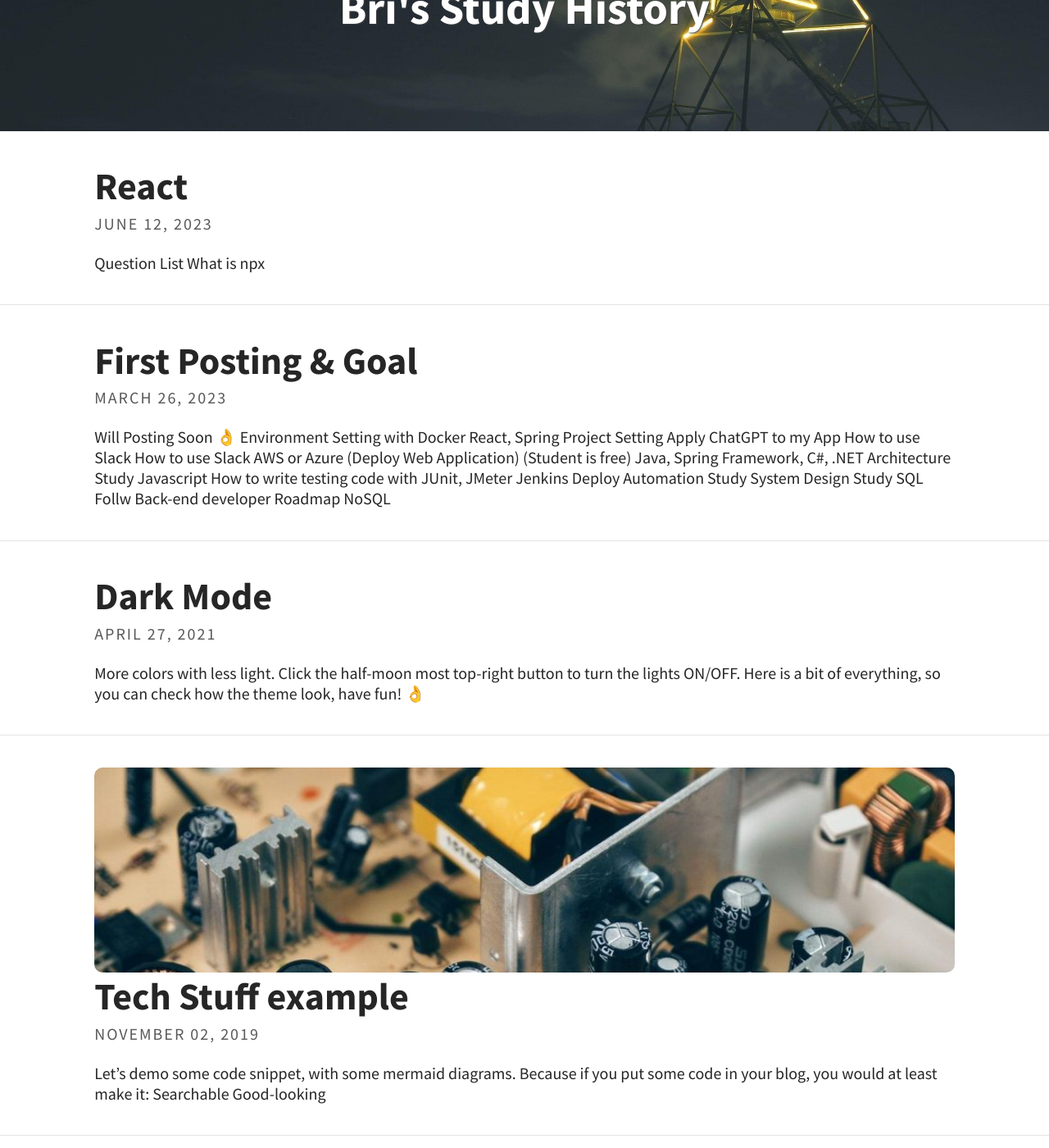
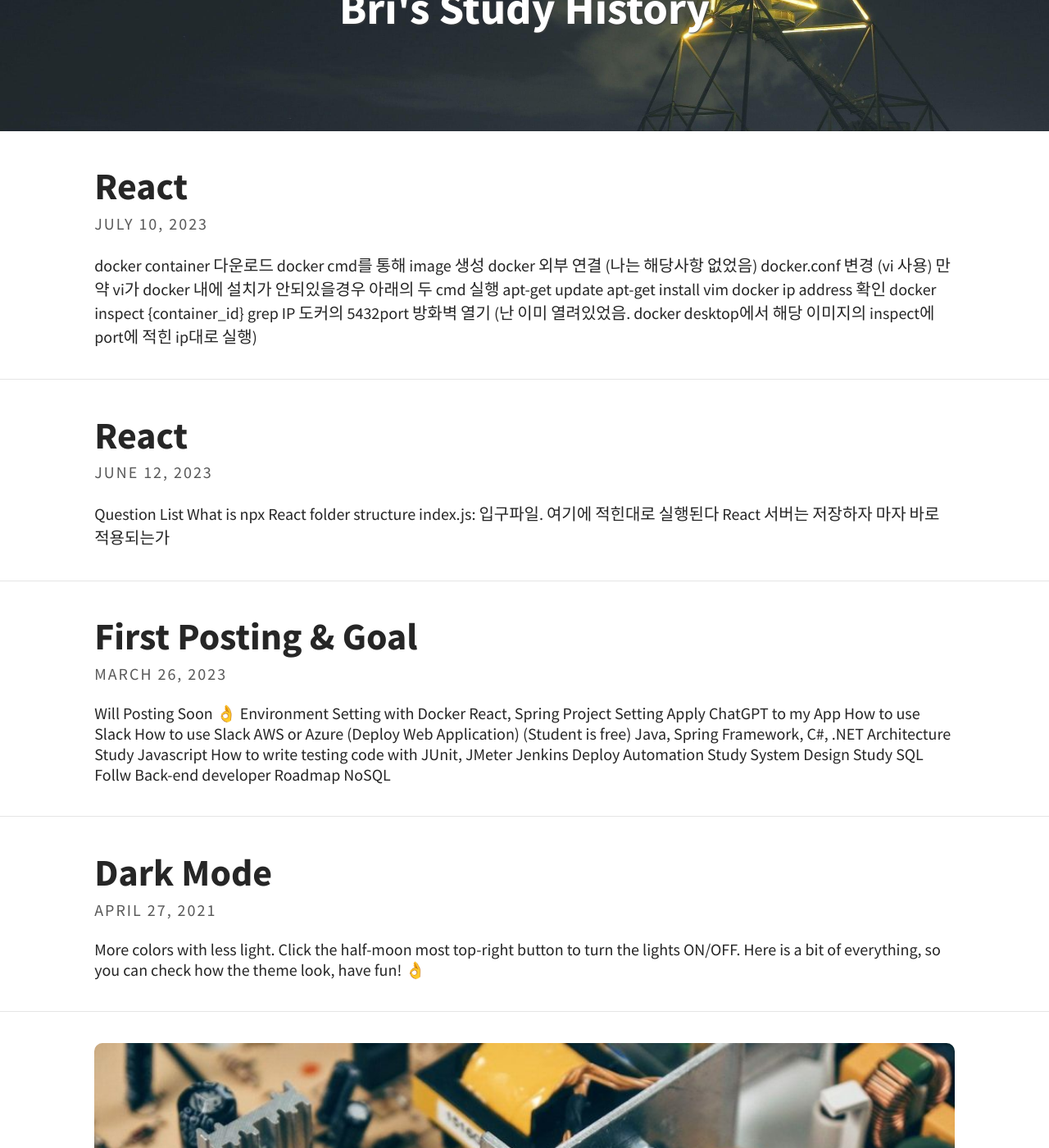
Before and after one commit to developNY/developNY.github.io, a Jekyll site: the page built from index.html, in a window 1280 px wide and 1400 px high, scrolled down 225 px. Shown: the whole window at 82% size. Built offline with Jekyll 4.4.1, drawn with Linux system fonts in a browser that asks for light colours; a script that is not in the unit is left out; the list of posts is cut into pages by our own code; some of the changed text lies outside the part shown.

Commit message:
postgre docker setting
postgre docker setting

```diff
--- a/_posts/2023-06-12-React.md
+++ b/_posts/2023-06-12-React.md
@@ -7,4 +7,6 @@ categories: React.js
 
 Question List
 - What is npx
--
+- React folder structure
+    - index.js: 입구파일. 여기에 적힌대로 실행된다
+- React 서버는 저장하자 마자 바로 적용되는가
--- /dev/null
+++ b/_posts/2023-07-10-PostgreSQL.md
@@ -0,0 +1,20 @@
+---
+layout: post
+title: React
+tags: [React, Developer, Front-end]
+categories: React.js
+---
+
+1. docker container 다운로드
+2. docker cmd를 통해 image 생성
+3. docker 외부 연결
+   1. (나는 해당사항 없었음) docker.conf 변경 (vi 사용)
+      1. 만약 vi가 docker 내에 설치가 안되있을경우 아래의 두 cmd 실행
+          apt-get update
+          apt-get install vim
+       2. docker ip address 확인
+          1. docker inspect {container_id} | grep IP
+    2. 도커의 5432port 방화벽 열기 (난 이미 열려있었음. docker desktop에서 해당 이미지의 inspect에 port에 적힌 ip대로 실행)
+
+** 참고: VSCode 에도 postgresql과 연결할 수 있는 플러그인이 있음. 이번에 이거 사용해봄
+    https://055055.tistory.com/39
```
